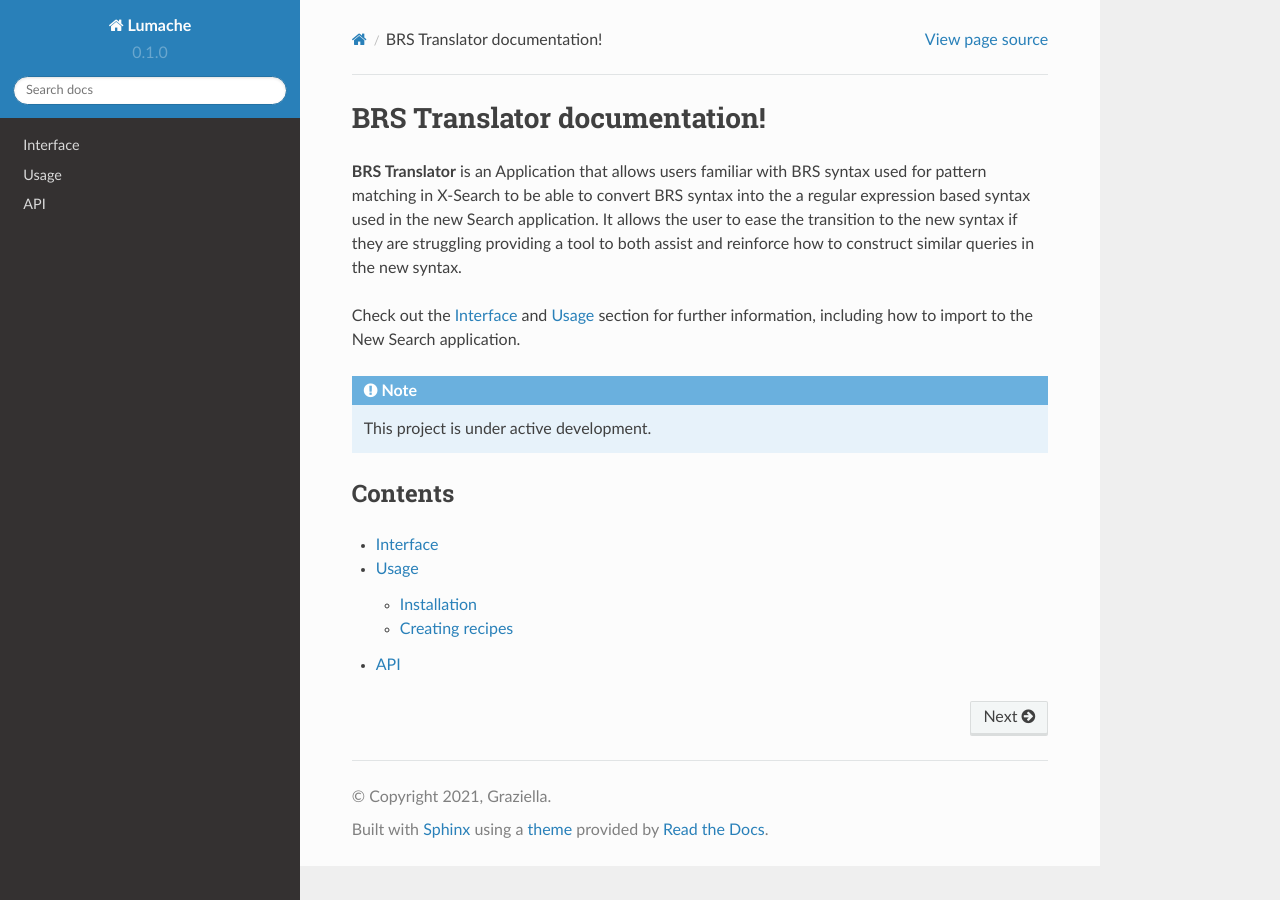
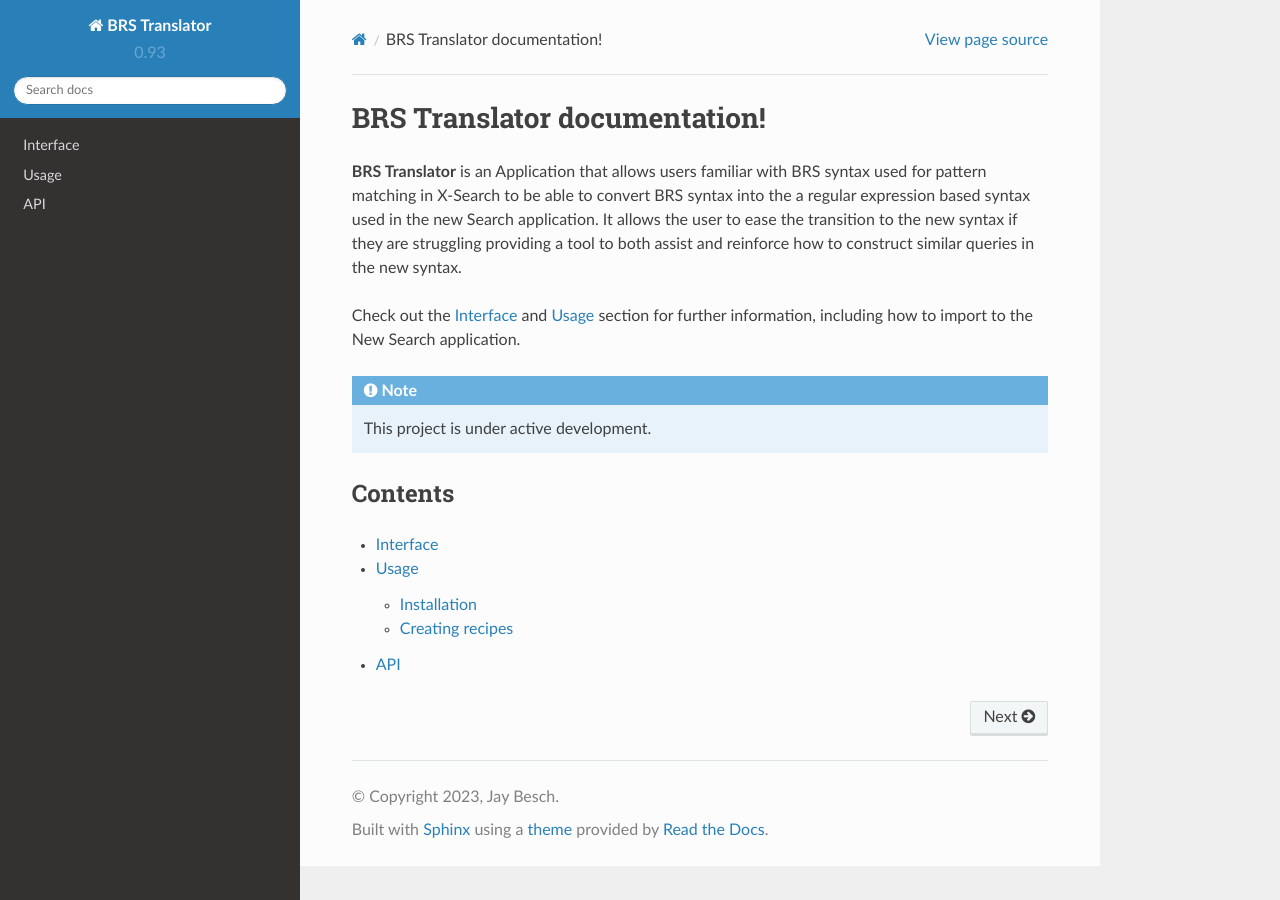
Before and after one commit to Ayjent/BRS-Translator, a Sphinx documentation site: the page built from docs/source/index.rst, in a window 1280 px wide. Built offline with Sphinx 7.4.7 and the Read the Docs theme 2.0.0, drawn with Linux system fonts in a browser that asks for light colours.

Commit message:
Update conf.py

```diff
--- a/docs/source/conf.py
+++ b/docs/source/conf.py
@@ -2,12 +2,12 @@
 
 # -- Project information
 
-project = 'Lumache'
-copyright = '2021, Graziella'
-author = 'Graziella'
+project = 'BRS Translator'
+copyright = '2023, Jay Besch'
+author = 'Jay Besch'
 
 release = '0.1'
-version = '0.1.0'
+version = '0.93'
 
 # -- General configuration
 
```
